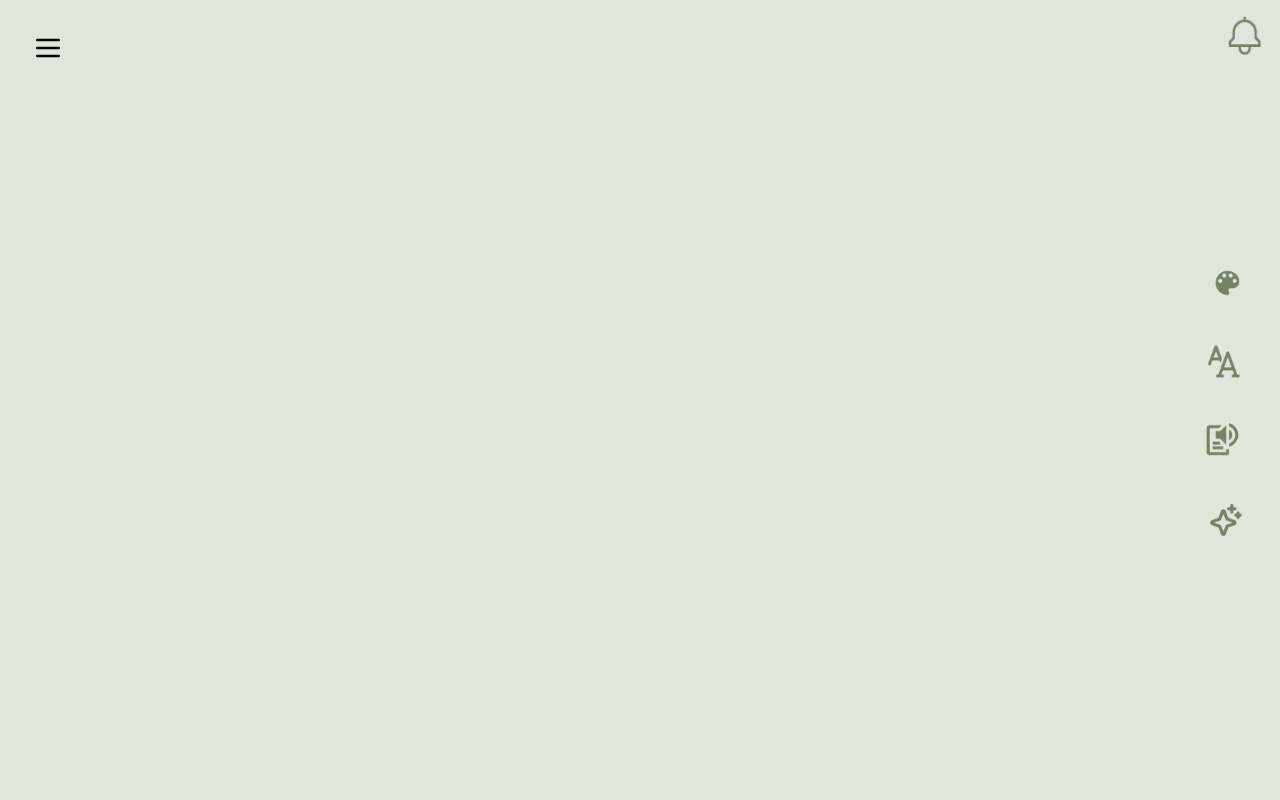
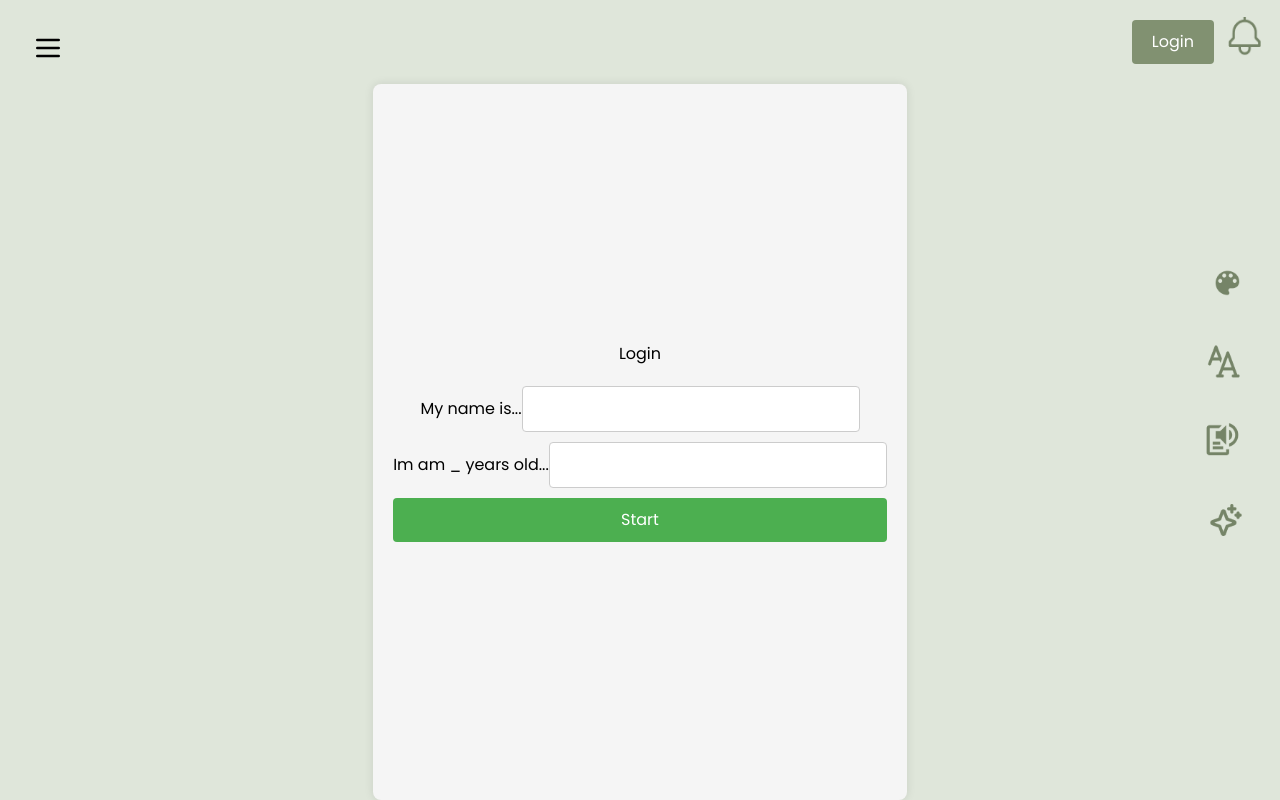
Before and after one commit to emilyyyy0/WIT-BootCamp-Accenture-2024, a React (Create React App) app in the folder frontend/: page /login in a window 1280 px wide. Before the commit this address had no page. Built offline with nearby package versions, Linux system fonts and the light colour scheme.

Commit message:
Added in login

```diff
--- a/frontend/src/App.css
+++ b/frontend/src/App.css
@@ -122,3 +122,66 @@
 .hover-menu img {
   margin-bottom: 5px;
 }
+
+
+/* Login button */
+.login-button {
+  background-color: #819171;
+  color: white;
+  border: none;
+  padding: 10px 20px;
+  text-align: center;
+  text-decoration: none;
+  display: inline-block;
+  font-size: 16px;
+  margin: 4px 2px;
+  cursor: pointer;
+  border-radius: 4px;
+  margin-right: 50px; /* Adjust this value as needed */
+}
+
+/* Login container */
+.login-container {
+  display: flex;
+  flex-direction: column;
+  align-items: center;
+  justify-content: center;
+  height: 100vh;
+  background-color: #f5f5f5;
+  padding: 20px;
+  border-radius: 8px;
+  box-shadow: 0 0 10px rgba(0, 0, 0, 0.1);
+}
+
+.login-container h2 {
+  margin-bottom: 20px;
+}
+
+.login-container form {
+  display: flex;
+  flex-direction: column;
+}
+
+.login-container label {
+  margin-bottom: 5px;
+}
+
+.login-container input {
+  margin-bottom: 10px;
+  padding: 10px;
+  border: 1px solid #ccc;
+  border-radius: 4px;
+}
+
+.login-container button {
+  padding: 10px 20px;
+  background-color: #4CAF50;
+  color: white;
+  border: none;
+  border-radius: 4px;
+  cursor: pointer;
+}
+
+.login-container button:hover {
+  background-color: #45a049;
+}
--- a/frontend/src/App.js
+++ b/frontend/src/App.js
@@ -1,5 +1,6 @@
+// src/App.js
 import React, { useState } from 'react';
-import { BrowserRouter as Router, Routes, Route } from 'react-router-dom';
+import { BrowserRouter as Router, Routes, Route, Link } from 'react-router-dom';
 import './App.css';
 import HoverMenu from './components/HoverMenu';
 import TextInput from './components/TextInput';
@@ -9,6 +10,8 @@ import Dashboard from './components/Dashboard';
 import LearningModule from './components/LearningModule';
 import RightSidebar from './components/RightSidebar';
 import Bell from './components/Bell';
+import LoginButton from './components/LoginButton';
+import Login from './components/Login';
 
 function App() {
   const [image, setImage] = useState(null);
@@ -60,13 +63,22 @@ function App() {
   return (
     <Router>
       <div className="App flex flex-col items-center justify-start bg-customLightGreen h-screen text-center">
+        <div className="flex justify-between items-center w-full p-4">
+          <div></div>
+          <div className="flex items-center space-x-4">
+            <Link to="/login">
+              <LoginButton />
+            </Link>
+            <Bell />
+          </div>
+        </div>
         <Sidebar isOpen={isSidebarOpen} onClose={closeSidebar} />
         <VerticalMenu onMenuClick={handleMenuClick} />
         <RightSidebar />
-        <Bell />
         <Routes>
           <Route path="/dashboard" element={<Dashboard />} />
           <Route path="/learningmodule" element={<LearningModule />} />
+          <Route path="/login" element={<Login />} />
           <Route path="/" element={
             <>
               <h1 className="text-6xl font-bold my-8">Wonder Sprouts</h1>
--- a/frontend/src/components/Dashboard.js
+++ b/frontend/src/components/Dashboard.js
@@ -12,7 +12,6 @@ const Dashboard = () => {
   return (
     <div className="flex flex-col items-center justify-start h-screen pt-10">
 
-        <h1 className="text-4xl font-bold mb-8">Dashboard</h1>
         <div style={{ position: 'absolute', top: '100px', left: '100px', display: 'flex', alignItems: 'center', flexDirection: 'row-reverse'}}>
           <h2 className="text-5xl font-semibold mb-4">Hello Theodore</h2>
           <img
--- /dev/null
+++ b/frontend/src/components/Login.js
@@ -0,0 +1,42 @@
+// src/components/Login.js
+import React, { useState } from 'react';
+
+const Login = () => {
+  const [username, setUsername] = useState('');
+  const [password, setPassword] = useState('');
+
+  const handleSubmit = (e) => {
+    e.preventDefault();
+    // Handle login logic here
+    alert(`Username: ${username}, Password: ${password}`);
+  };
+
+  return (
+    <div className="login-container">
+      <h2>Login</h2>
+      <form onSubmit={handleSubmit}>
+        <div>
+          <label htmlFor="username">My name is...</label>
+          <input
+            type="text"
+            id="username"
+            value={username}
+            onChange={(e) => setUsername(e.target.value)}
+          />
+        </div>
+        <div>
+          <label htmlFor="password">Im am _ years old...</label>
+          <input
+            type="password"
+            id="password"
+            value={password}
+            onChange={(e) => setPassword(e.target.value)}
+          />
+        </div>
+        <button type="submit">Start</button>
+      </form>
+    </div>
+  );
+};
+
+export default Login;
--- /dev/null
+++ b/frontend/src/components/LoginButton.js
@@ -0,0 +1,12 @@
+// src/components/LoginButton.js
+import React from 'react';
+
+const LoginButton = () => {
+  return (
+    <button className="login-button">
+      Login
+    </button>
+  );
+};
+
+export default LoginButton;
```
